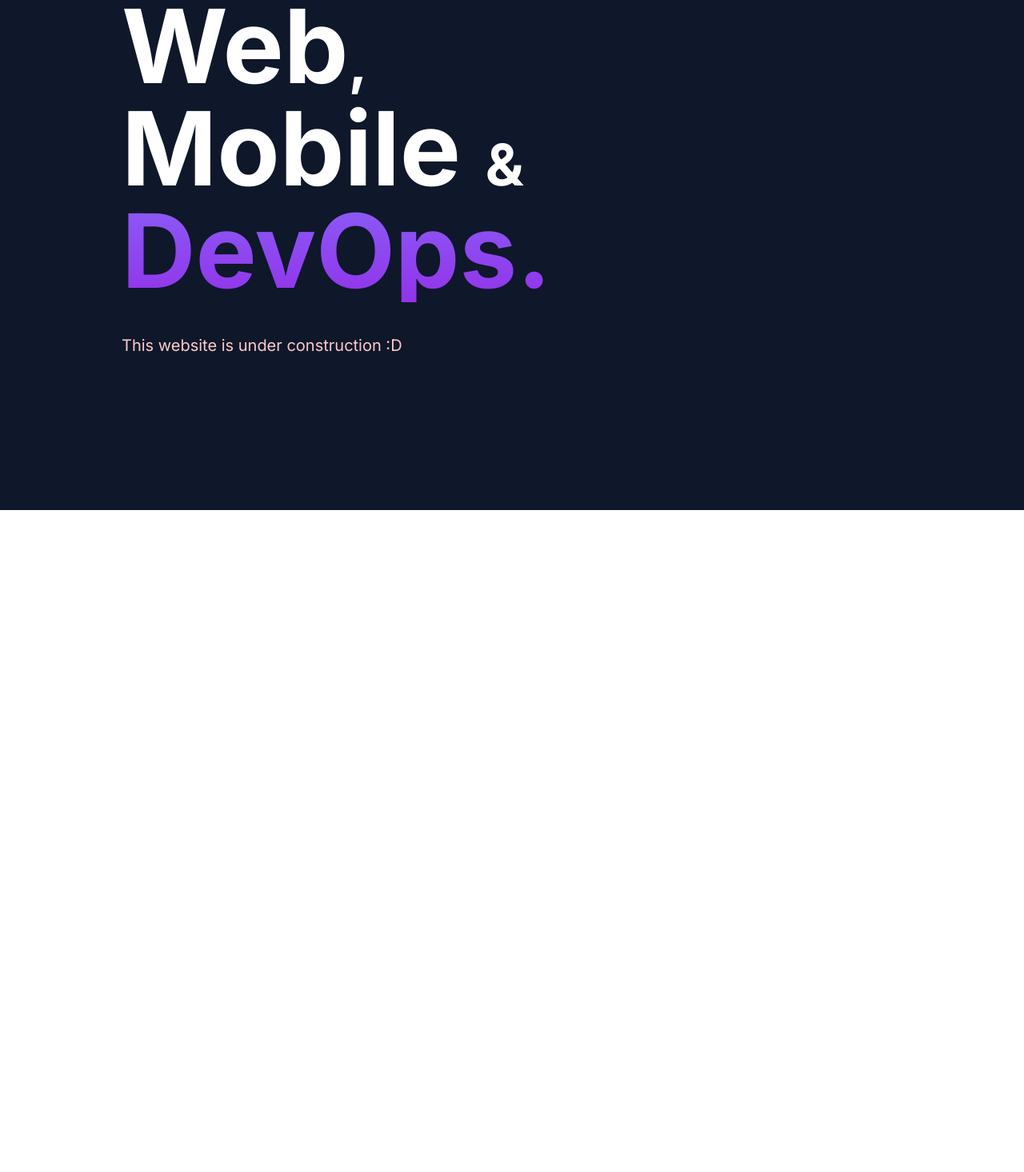
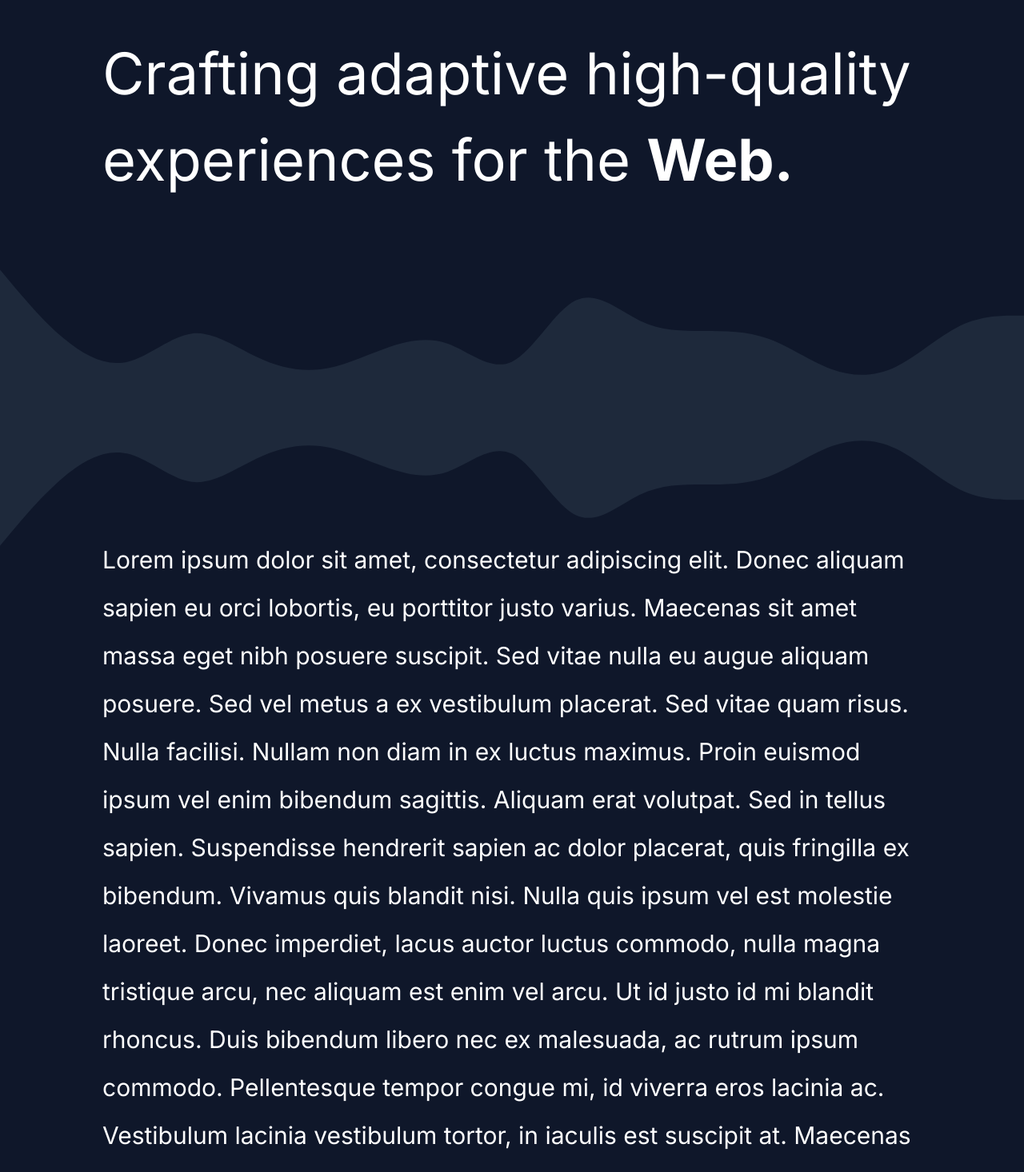
Before and after one commit to rowinbot/rowinbot.com, a Next.js app: page / in a window 1280 px wide. Shown: the part 162-1628 px from the top of the page at 80% size. Before the commit the page ends 800 px from the top, so only its background shows below. Built offline with nearby package versions, Linux system fonts and the light colour scheme; no server answers.

Commit message:
:art: Use Wavezz + other UI tweaks

```diff
--- a/components/navigation.tsx
+++ b/components/navigation.tsx
@@ -20,9 +20,9 @@ export function NavLink({ children }: NavLinkProps) {
 
 export function NavBar() {
   return (
-    <nav className="backdrop-filter-fallback-opacity sticky transition duration-500 top-0 bg-white border-b-2 dark:bg-slate-900 backdrop-blur-sm bg-opacity-90 dark:bg-opacity-95 z-10 border-b-slate-100 dark:border-b-slate-900 mx-[calc((100vw_-_100%)_/_2_*_-1)]">
+    <nav className="backdrop-filter-fallback-opacity sticky transition duration-500 top-0 bg-white border-b-2 dark:bg-slate-900 backdrop-blur-sm bg-opacity-90 dark:bg-opacity-95 z-10 border-b-slate-100 dark:border-b-slate-900 mx-auto py-4">
       <div className="max-w-5xl mx-auto flex items-center justify-between py-2 px-6 min-h-[3rem]">
-        <h1 className="text-slate-900 dark:text-white flex-shrink-0">
+        <h1 className="text-slate-900 dark:text-white flex-shrink-0 text-xl">
           <span className="align-middle inline-flex -translate-y-[2px] mr-2">
             <Logo />
           </span>
--- a/components/other.tsx
+++ b/components/other.tsx
@@ -1,6 +1,5 @@
 import React from 'react'
 import type { ReactNode } from 'react'
-import { animated, useSpring, config } from '@react-spring/web'
 
 interface PageResetProps {
   children: ReactNode
@@ -13,61 +12,14 @@ export function PageReset({ children }: PageResetProps) {
   )
 }
 
-enum TitleGradientColor {
-  blueToIndigo = 'linear-gradient(to bottom, #3B82F6 0%, #4F46E5 100%)',
-  violetToPurple = 'linear-gradient(to bottom, #8B5CF6 0%, #9333EA 100%)',
-  fuchsiaToPink = 'linear-gradient(to bottom, #D946EF 0%, #DB2777 100%)',
-  roseToRed = 'linear-gradient(to bottom, #F43F5E 0%, #DC2626 100%)',
-  cyanToSky = 'linear-gradient(to bottom, #06B6D4 0%, #0284C7 100%)',
-  limeToGreen = 'linear-gradient(to bottom, #84CC16 0%, #16A34A 100%)',
-  emeraldToTeal = 'linear-gradient(to bottom, #10B981 0%, #0D9488 100%)',
-}
-
-const TITLE_GRADIENT_COLORS = [
-  TitleGradientColor.blueToIndigo,
-  TitleGradientColor.violetToPurple,
-  TitleGradientColor.fuchsiaToPink,
-  TitleGradientColor.roseToRed,
-  TitleGradientColor.fuchsiaToPink,
-  TitleGradientColor.violetToPurple,
-  TitleGradientColor.blueToIndigo,
-  TitleGradientColor.cyanToSky,
-  TitleGradientColor.emeraldToTeal,
-  TitleGradientColor.limeToGreen,
-].map((color) => ({ backgroundImage: color }))
-
 export function PageTitle() {
-  const [styles] = useSpring(
-    () => ({
-      from: TITLE_GRADIENT_COLORS[TITLE_GRADIENT_COLORS.length - 1],
-      to: TITLE_GRADIENT_COLORS,
-      config: { ...config.molasses, duration: 2000 },
-      immediate: true,
-      delay: 1500,
-      loop: {
-        reverse: true,
-      },
-    }),
-    []
-  )
-
   return (
-    <h2 className="text-2xl 2xs:text-3xl sm:text-4xl lg:text-5xl text-slate-800 dark:text-white items-start">
-      Crafting things for...
-      <p className="text-5xl 2xs:text-6xl sm:text-8xl lg:text-9xl font-bold">
-        Web
-        <span className="text-5xl 2xs:text-6xl sm:text-6xl lg:text-7xl">,</span>
-      </p>
-      <p className="text-5xl 2xs:text-6xl sm:text-8xl lg:text-9xl font-bold">
-        Mobile{' '}
-        <span className="text-5xl 2xs:text-6xl sm:text-6xl lg:text-7xl">&</span>
-      </p>
-      <animated.p
-        style={styles}
-        className="text-5xl 2xs:text-6xl sm:text-8xl lg:text-9xl font-bold text-transparent bg-clip-text"
-      >
-        DevOps.
-      </animated.p>
-    </h2>
+    <h2
+      className="text-4xl 2xs:text-5xl app-text sm:text-6xl lg:text-7xl items-start !leading-normal"
+      dangerouslySetInnerHTML={{
+        __html:
+          'Crafting adaptive high-quality experiences for the <b>Web.</b>',
+      }}
+    />
   )
 }
--- a/pages/_document.tsx
+++ b/pages/_document.tsx
@@ -1,10 +1,11 @@
 import Document, { Html, Head, Main, NextScript } from 'next/document'
 import { getConciseTheme } from '../components/theme'
+import clsx from 'clsx'
 
 class MyDocument extends Document {
   render() {
     return (
-      <Html className={getConciseTheme('system-unknown')}>
+      <Html className={clsx(getConciseTheme('system-unknown'))}>
         <Head>
           <link
             rel="preload"
--- a/pages/index.tsx
+++ b/pages/index.tsx
@@ -3,6 +3,22 @@ import Head from 'next/head'
 import { NavBar } from '../components/navigation'
 
 import { PageTitle } from '../components/other'
+import clsx from 'clsx'
+import { Wavezz } from '../components/wavezz'
+
+function PageContainer(props: {
+  containerClassName?: string
+  className?: string
+  children: React.ReactNode
+}) {
+  return (
+    <div className={clsx('w-full px-8', props.containerClassName)}>
+      <div className={clsx('max-w-5xl w-full mx-auto', props.className)}>
+        {props.children}
+      </div>
+    </div>
+  )
+}
 
 const Home: NextPage = () => {
   return (
@@ -13,19 +29,44 @@ const Home: NextPage = () => {
         <link rel="icon" href="/favicon.ico" />
       </Head>
 
-      <div className="max-w-5xl w-full mx-auto mt-4 px-2">
+      <PageContainer>
         <NavBar />
 
-        <main className="relative px-4">
-          <header className="my-10">
-            <PageTitle />
-          </header>
+        <header className="mt-5 py-24 mb-40">
+          <PageTitle />
+        </header>
+      </PageContainer>
 
-          <p className="text-xl text-red-900 dark:text-red-200" role="alert">
-            This website is under construction :D
+      <div className="relative">
+        <div className="absolute z-10 -translate-y-[50%] -left-20 -right-20 lg:left-0 lg:right-0 fill-slate-200 dark:fill-slate-800">
+          <Wavezz className="h-[8rem] sm:h-[10rem] lg:h-[12rem]" />
+          <Wavezz className="h-[8rem] sm:h-[10rem] lg:h-[12rem] -scale-y-100" />
+        </div>
+      </div>
+
+      <PageContainer containerClassName="bg-slate-100 dark:bg-slate-900 flex-1 pt-[10rem]">
+        <main className="relative pb-40">
+          <p className="text-3xl leading-loose app-text">
+            Lorem ipsum dolor sit amet, consectetur adipiscing elit. Donec
+            aliquam sapien eu orci lobortis, eu porttitor justo varius. Maecenas
+            sit amet massa eget nibh posuere suscipit. Sed vitae nulla eu augue
+            aliquam posuere. Sed vel metus a ex vestibulum placerat. Sed vitae
+            quam risus. Nulla facilisi. Nullam non diam in ex luctus maximus.
+            Proin euismod ipsum vel enim bibendum sagittis. Aliquam erat
+            volutpat. Sed in tellus sapien. Suspendisse hendrerit sapien ac
+            dolor placerat, quis fringilla ex bibendum. Vivamus quis blandit
+            nisi. Nulla quis ipsum vel est molestie laoreet. Donec imperdiet,
+            lacus auctor luctus commodo, nulla magna tristique arcu, nec aliquam
+            est enim vel arcu. Ut id justo id mi blandit rhoncus. Duis bibendum
+            libero nec ex malesuada, ac rutrum ipsum commodo. Pellentesque
+            tempor congue mi, id viverra eros lacinia ac. Vestibulum lacinia
+            vestibulum tortor, in iaculis est suscipit at. Maecenas lobortis
+            nunc vel ante lacinia iaculis. Etiam commodo eros in diam malesuada,
+            vel bibendum lorem lacinia. Fusce ac commodo metus. Suspendisse
+            potenti.
           </p>
         </main>
-      </div>
+      </PageContainer>
     </>
   )
 }
```
